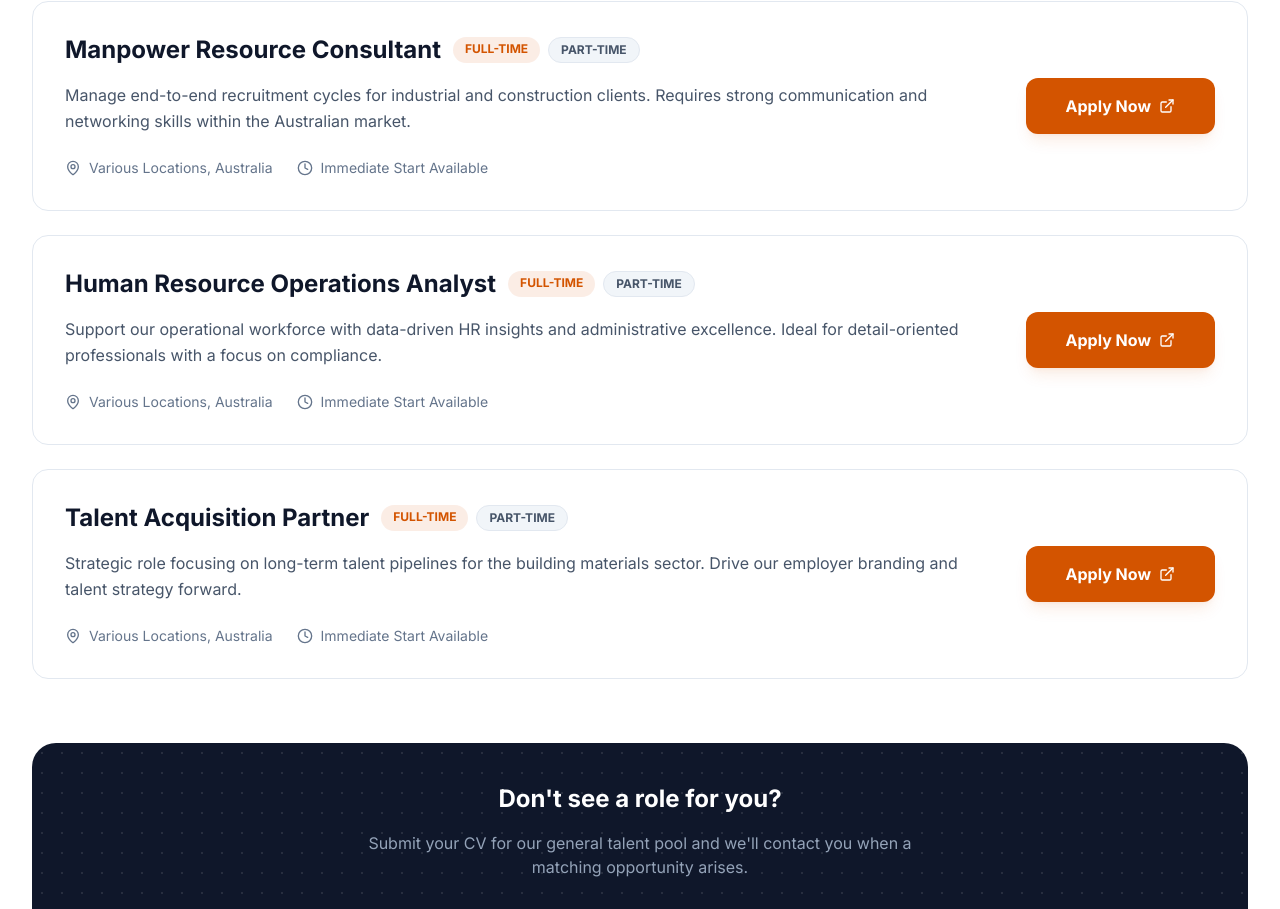
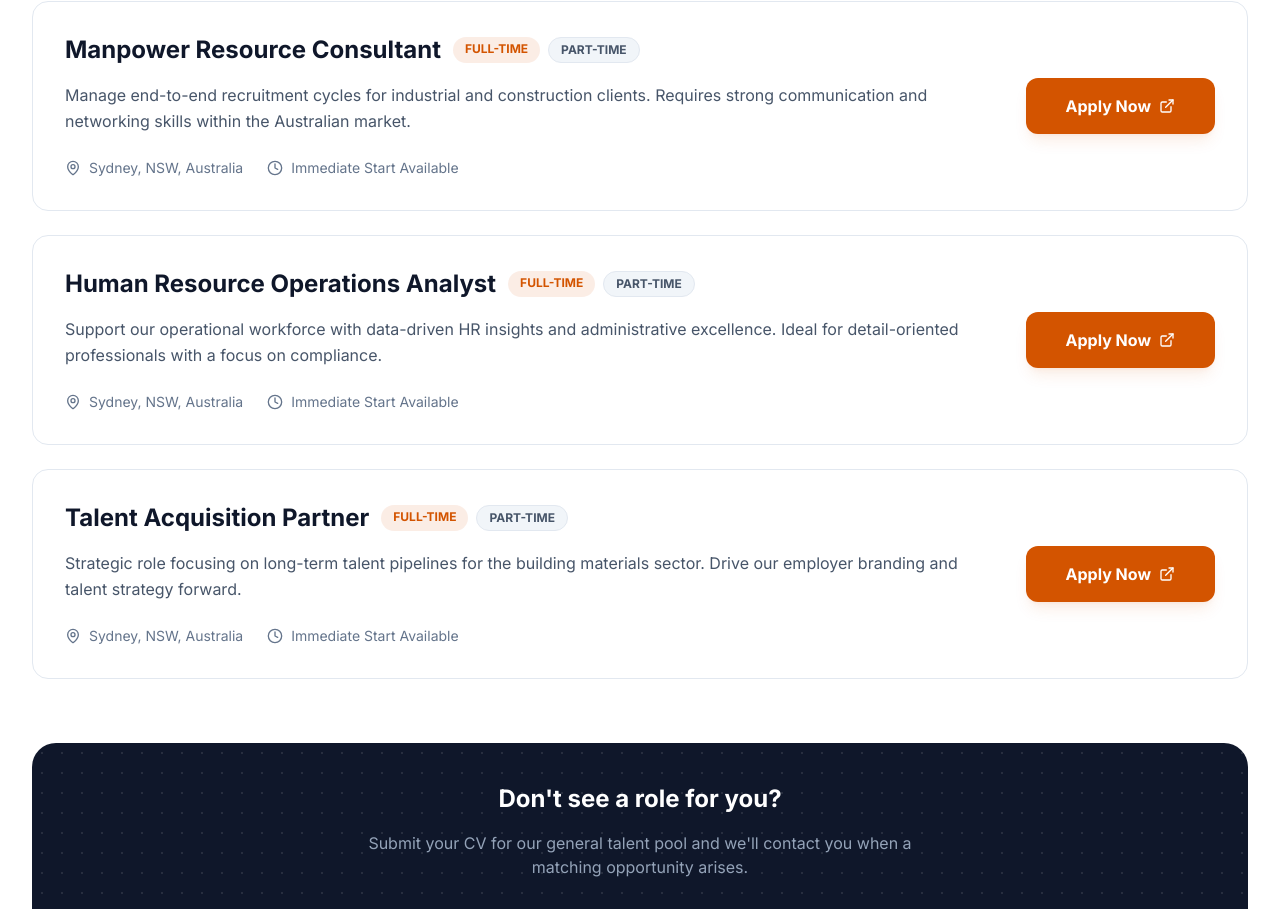
Before and after one commit to talentaussie99/bw-agncy, a React (Vite) app: page / in a window 1280 px wide. Shown: the part 4553-5462 px from the top of the page. Built offline with nearby package versions, Linux system fonts and the light colour scheme.

Commit message:
feat: Update careers location and favicon
Changes the default location in the careers section from "Various Locations, Australia" to "Sydney, NSW, Australia" for more specific information. Also updates the favicon asset.

```diff
--- a/components/Careers.tsx
+++ b/components/Careers.tsx
@@ -47,7 +47,7 @@ const Careers: React.FC = () => {
                   <div className="flex flex-wrap gap-6 text-sm text-slate-500">
                     <div className="flex items-center">
                       <MapPin className="w-4 h-4 mr-2" />
-                      Various Locations, Australia
+                      Sydney, NSW, Australia
                     </div>
                     <div className="flex items-center">
                       <Clock className="w-4 h-4 mr-2" />
```
Also changed, not shown: 1 other file (tests, documents, lock files or other folders).
